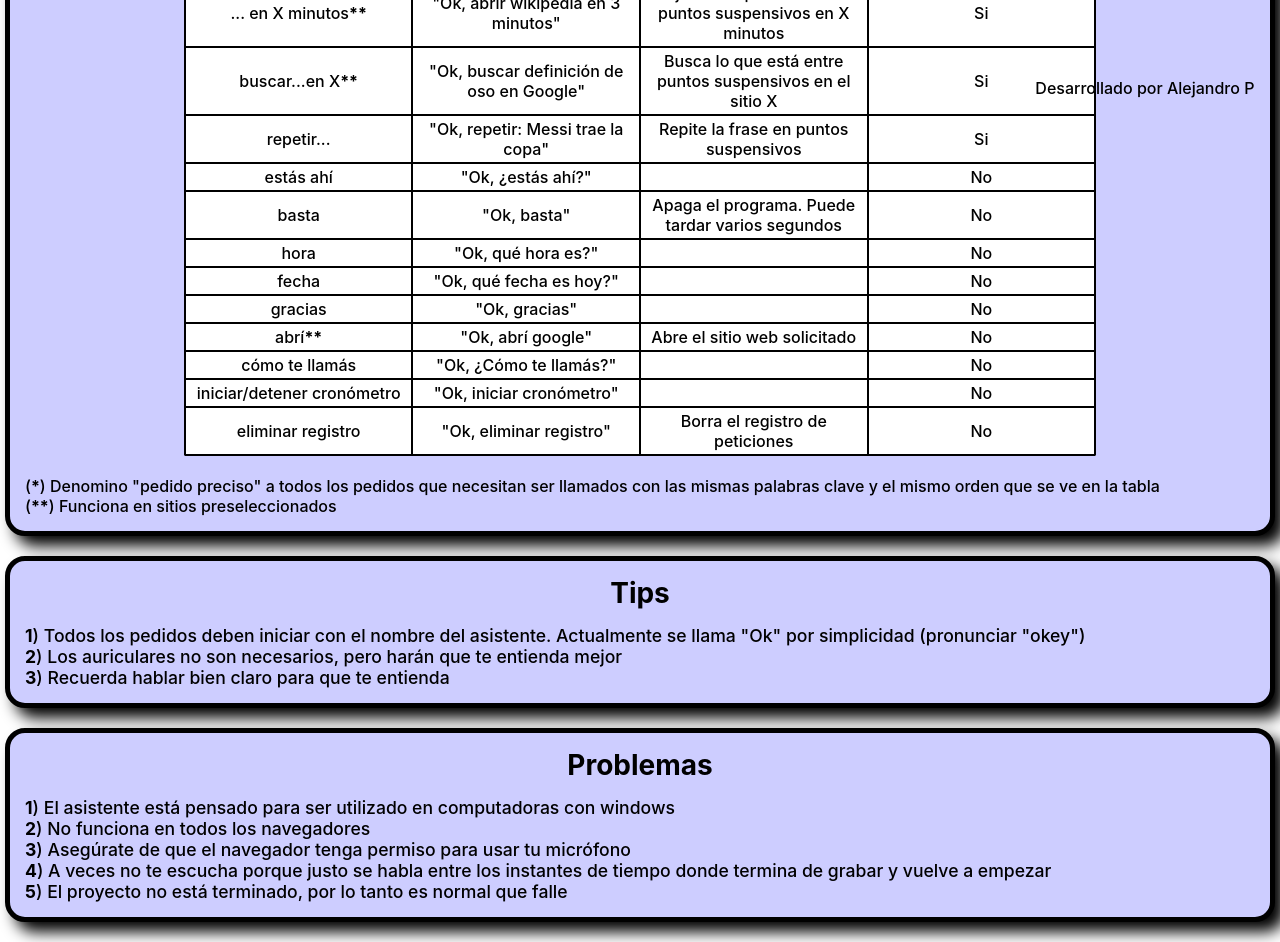
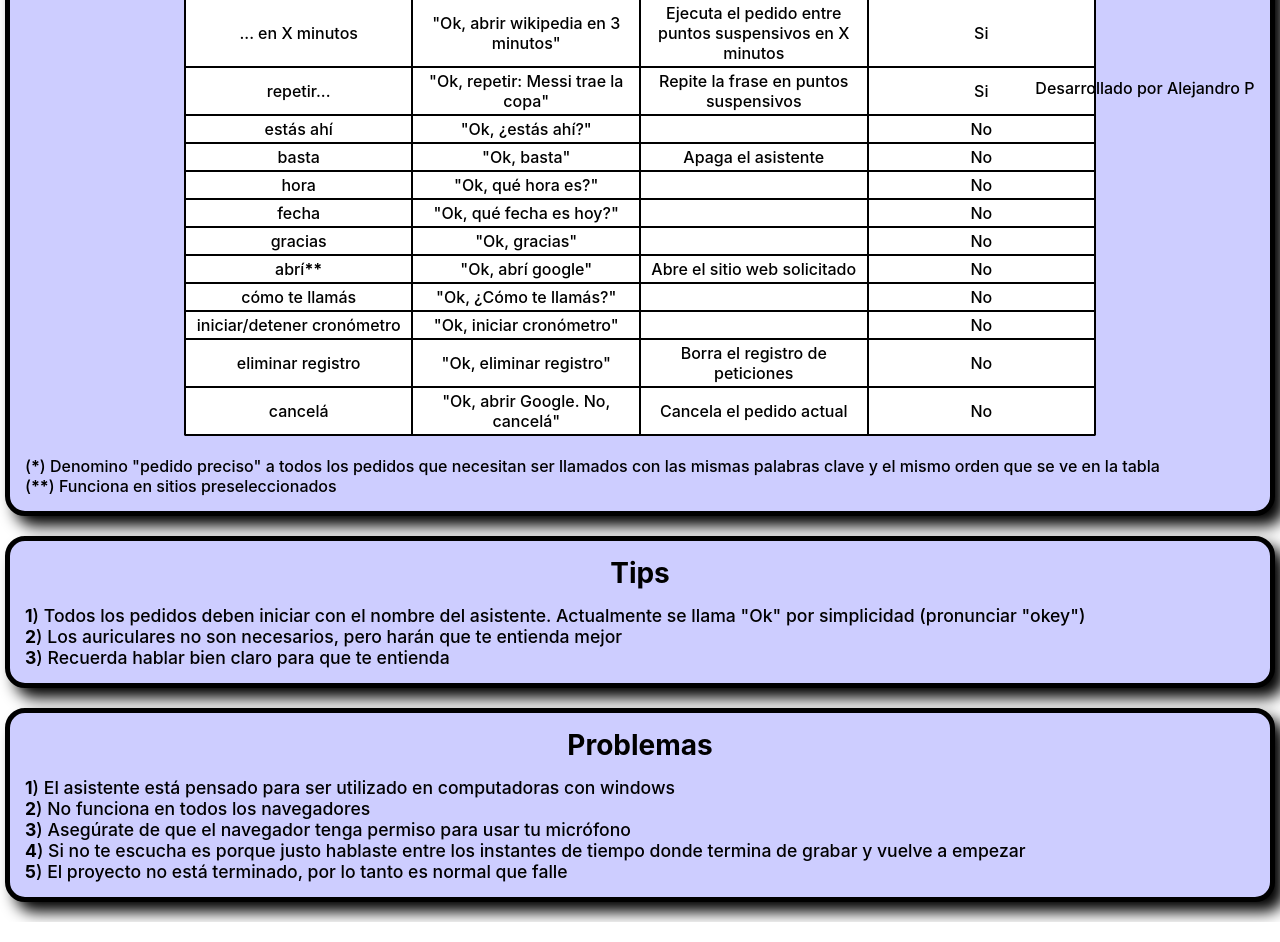
Before and after one commit to Ale6100/Asistente-Virtual-JS, a plain HTML site: page index.html in a window 1280 px wide. Shown: the part 694-1636 px from the top of the page. Drawn offline with Linux system fonts and the light colour scheme.

Commit message:
Cambios menores

```diff
--- a/index.html
+++ b/index.html
@@ -40,7 +40,7 @@
     </header>
 
     <main>
-        <h1 id="idTitulo">Asistente Virtual (versión 0.3.1)</h1>
+        <h1 id="idTitulo">Asistente Virtual (versión 0.3.2)</h1>
 
         <div class="contenedor-asistente">
             <div class="botones">
@@ -77,7 +77,7 @@
             <p><span class="negrita">1</span>) El asistente está pensado para ser utilizado en computadoras con windows</p>
             <p><span class="negrita">2</span>) No funciona en todos los navegadores</p>
             <p><span class="negrita">3</span>) Asegúrate de que el navegador tenga permiso para usar tu micrófono</p>
-            <p><span class="negrita">4</span>) A veces no te escucha porque justo se habla entre los instantes de tiempo donde termina de grabar y vuelve a empezar</p>
+            <p><span class="negrita">4</span>) Si no te escucha es porque justo hablaste entre los instantes de tiempo donde termina de grabar y vuelve a empezar</p>
             <p><span class="negrita">5</span>) El proyecto no está terminado, por lo tanto es normal que falle</p>
         </div>
     </main>
--- a/js/script.js
+++ b/js/script.js
@@ -152,8 +152,6 @@ const pedidos = (rec) => {
         } else if (pedidoGenerico(rec)) {
             null
 
-        } else if (rec != "") { // Devuelve esto si no se ejecutó ningún pedido y si rec no es un string vacío
-            print_and_talk("No te entendí")
         }
     } catch (e) { // Si hay un error imprevisto lo muestra
         print_and_talk("Error desconocido")
--- a/js/utils.js
+++ b/js/utils.js
@@ -8,21 +8,15 @@ const datosTabla = [ // Datos para colocar en la tabla del html
         pedidoPreciso : "Pedido preciso*"
     },
     {
-        palabraClave : 'cancelá',
-        ejemplos : '"Ok, abrir Google. No, cancelá"',
-        descripcion : "Cancela el pedido actual",
-        pedidoPreciso : "No"
-    },
-    {
-        palabraClave : '... en X minutos <span class="negrita">**</span>',
-        ejemplos : '"Ok, abrir wikipedia en 3 minutos"',
-        descripcion : "Ejecuta el pedido entre puntos suspensivos en X minutos",
+        palabraClave : 'buscar...en X<span class="negrita">**</span>',
+        ejemplos : '"Ok, buscar definición de oso en Google"',
+        descripcion : "Busca lo que está entre puntos suspensivos en el sitio X",
         pedidoPreciso : "Si"
     },
     {
-        palabraClave : 'buscar...en X<span class="negrita">**</span>',
-        ejemplos : '"Ok, buscar definición de oso en Google"',
-        descripcion : "Busca lo que está entre puntos suspensivos en el sitio X",
+        palabraClave : '... en X minutos',
+        ejemplos : '"Ok, abrir wikipedia en 3 minutos"',
+        descripcion : "Ejecuta el pedido entre puntos suspensivos en X minutos",
         pedidoPreciso : "Si"
     },
     {
@@ -40,7 +34,7 @@ const datosTabla = [ // Datos para colocar en la tabla del html
     {
         palabraClave : "basta",
         ejemplos : '"Ok, basta"',
-        descripcion : "Apaga el programa. Puede tardar varios segundos",
+        descripcion : "Apaga el asistente",
         pedidoPreciso : "No"
     },
     {
@@ -83,6 +77,12 @@ const datosTabla = [ // Datos para colocar en la tabla del html
         palabraClave : "eliminar registro",
         ejemplos : '"Ok, eliminar registro"',
         descripcion : 'Borra el registro de peticiones',
+        pedidoPreciso : "No"
+    },
+    {
+        palabraClave : 'cancelá',
+        ejemplos : '"Ok, abrir Google. No, cancelá"',
+        descripcion : "Cancela el pedido actual",
         pedidoPreciso : "No"
     }
 ]
```
Also changed, not shown: 1 other file.
